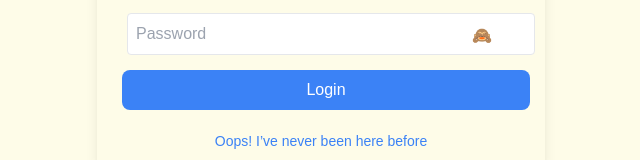
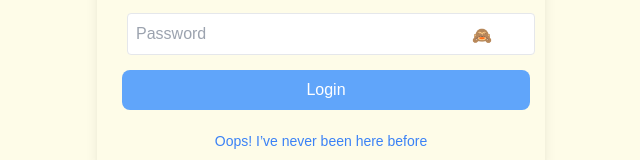
Before and after one commit to AlyssonSilva0617/Next_Django, a Next.js app in the folder frontend/: page / in a window 1280 px wide. Shown: the part 416-576 px from the top of the page, without its empty margins (319-959 px from the left). Built offline with nearby package versions, Linux system fonts and the light colour scheme; no server answers.

Commit message:
change button style

```diff
--- a/frontend/app/components/Button.tsx
+++ b/frontend/app/components/Button.tsx
@@ -9,7 +9,7 @@ interface ButtonProps {
       <button
         type={type}
         onClick={onClick}
-        className="w-full py-2 text-white bg-blue-500 hover:bg-blue-500 rounded-lg font-medium transition duration-200 ease-in-out"
+        className="w-full py-2 text-white bg-blue-400 hover:bg-blue-500 rounded-lg font-medium transition duration-200 ease-in-out"
       >
         {text}
       </button>
```
